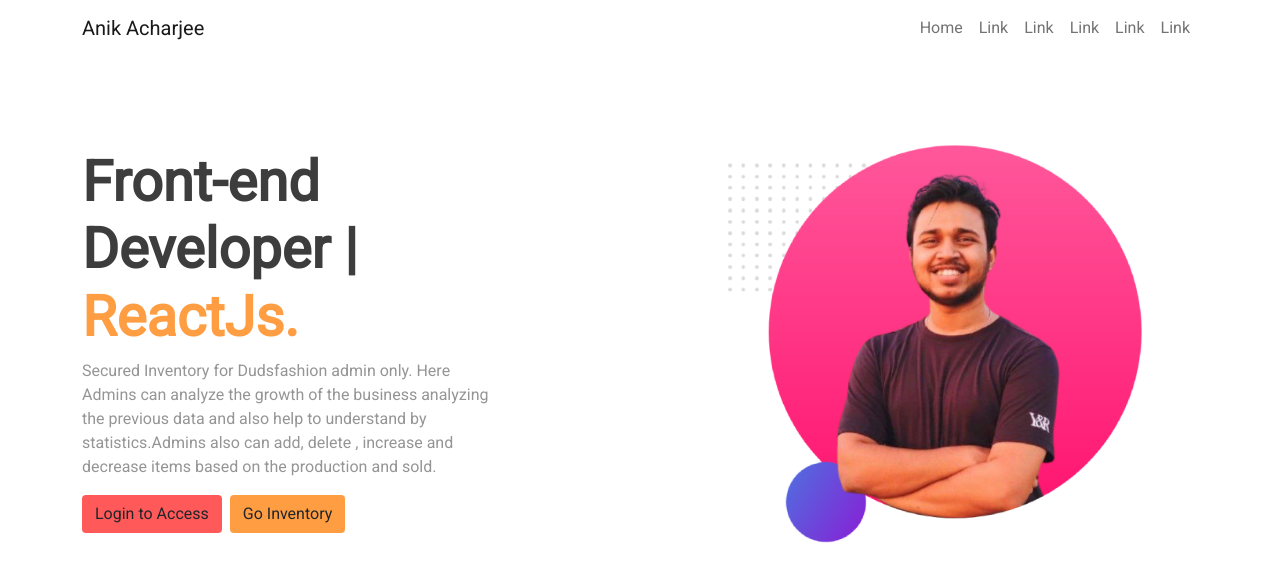
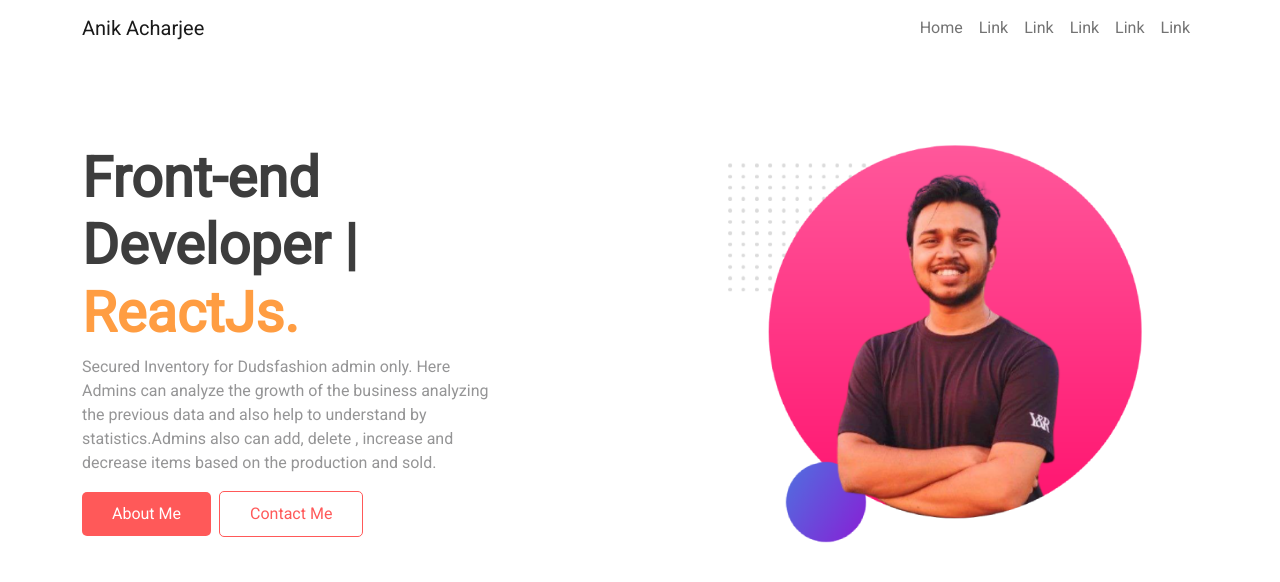
Before and after one commit to Anik-the-dev/anik_dev_portfolio, a React (Create React App) app: page / in a window 1280 px wide. Shown: the top 582 px of the page. Built offline with nearby package versions, Linux system fonts and the light colour scheme.

Commit message:
banner btn done

```diff
--- a/src/Pages/MyHome/Banner.js
+++ b/src/Pages/MyHome/Banner.js
@@ -13,8 +13,8 @@ const Banner = () => {
                             <p className='fs-6 ' style={{ color: '#959596', fontSize: '3.5rem' }}>Secured Inventory for Dudsfashion admin only. Here Admins can analyze the growth of the business analyzing the previous data and also help to understand by statistics.Admins also can add, delete , increase and decrease items based on the production and sold.</p>
                         </div>
                         <div className='banner-btn my-3 d-md-flex align-items-center justify-content-start '>
-                            <Link className='btn custom-primary-bg-color me-2 ' to='/login'>Login to Access</Link>
-                            <Link className='btn custom-secondary-bg-color' to='/inventory'>Go Inventory</Link>
+                            <Link className='btn custom-btn me-2 ' to='/about'>About Me</Link>
+                            <Link className='btn custom-btn custom-btn-outline' to='/contact'>Contact Me</Link>
                         </div>
                     </div>
                     <div className=''>
--- a/src/css/style.css
+++ b/src/css/style.css
@@ -1,4 +1,19 @@
 @import url('https://fonts.googleapis.com/css2?family=Poppins:wght@400;500&family=Readex+Pro:wght@300;400;500&family=Roboto:ital,wght@0,400;1,300&display=swap');
+
+:root {
+    --primary-color: #FF5959;
+    --secondary-color: #ff891bd3;
+    --dark-color: #3d3d3d;
+    --light-color: #f4f4f4;
+    --success-color: #32c1d4;
+  }
+
+/* baseline CSS */
+*{
+    box-sizing: border-box;
+    margin: 0;
+    padding: 0;
+}
 
 body {
     font-family: 'Poppins', sans-serif;
@@ -6,24 +21,48 @@ body {
     font-family: 'Roboto'
 }
 
+
+/* custom style for this project */
+
+.custom-btn {
+    display: inline-block;
+    padding: 10px 30px;
+    cursor: pointer;
+    background: var(--primary-color);
+    color: #fff;
+    border: none;
+    border-radius: 5px;
+  }
+
+  .custom-btn-outline {
+    color: var(--primary-color);
+    background-color: transparent;
+    border: 1px solid #FF5959;
+  }
+
+  .custom-btn:hover {
+    transform: scale(0.98);
+  }
+
+
 .custom-font-weight-600{
     font-weight: 600;
 }
 
 .custom-primary-color {
-    color: #FF5959;
+    color: var(--primary-color);
 }
 
 .custom-primary-bg-color {
-    background-color: #FF5959;
+    background-color: var(--primary-color);
 }
 
 .custom-secondary-color {
-    color: #ff891bd3;
+    color: var(--secondary-color);
 }
 
 .custom-secondary-bg-color {
-    background-color: #ff891bd3;
+    background-color: var(--secondary-color);
 }
 
 .custom-image-size {
```
